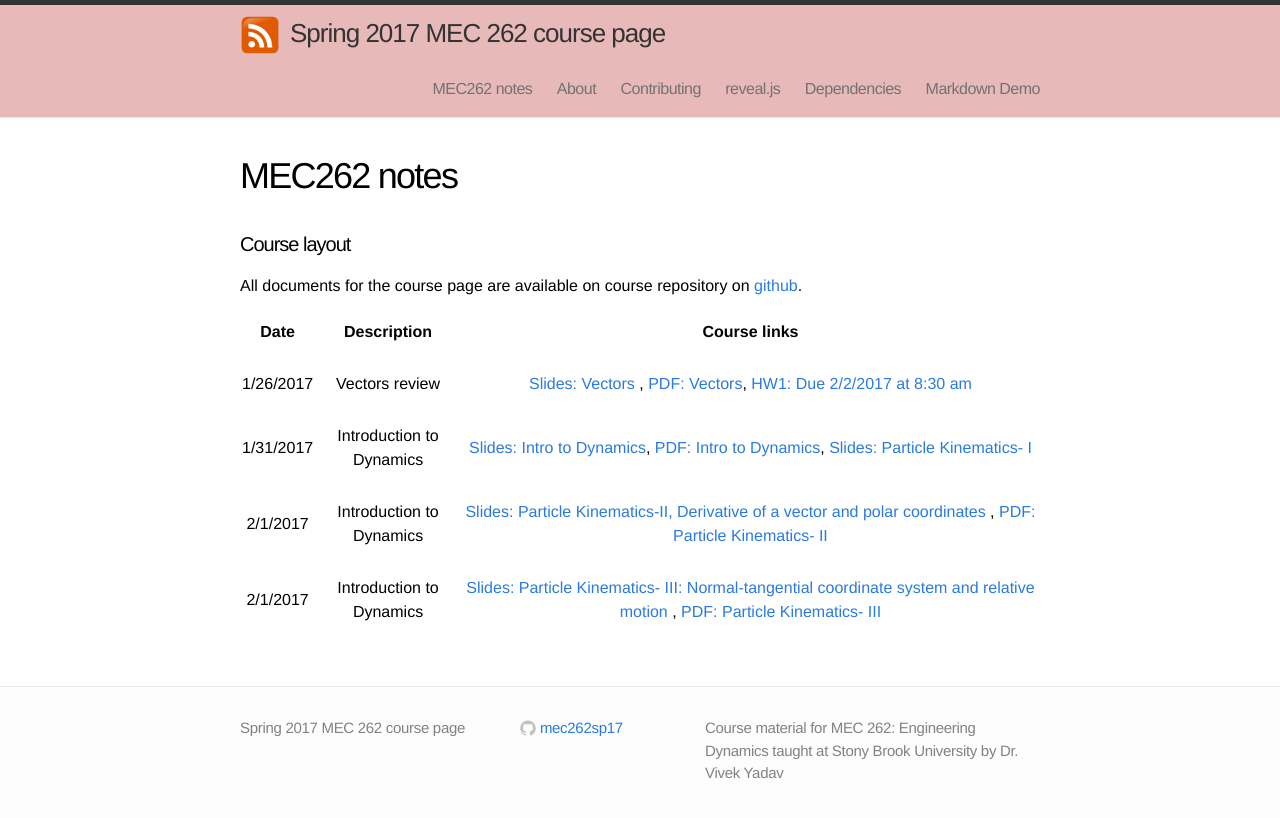
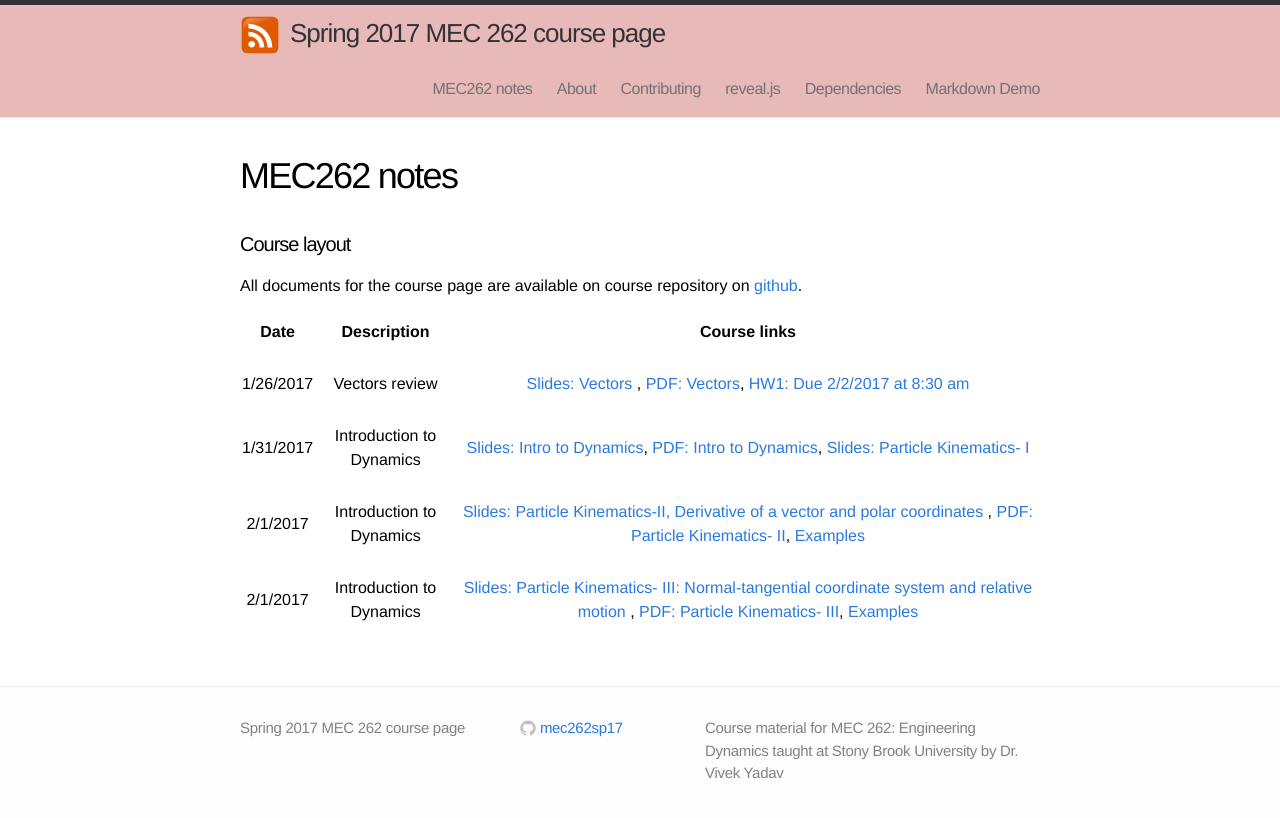
Before and after one commit to mec262sp17/mec262sp17.github.io, a Jekyll site: the page built from Course_materials.md, in a window 1280 px wide. Shown: the top 818 px of the page. Built offline with Jekyll 4.4.1, drawn with Linux system fonts in a browser that asks for light colours.

Commit message:
added example links

```diff
--- a/Course_materials.md
+++ b/Course_materials.md
@@ -19,6 +19,6 @@ All documents for the course page are available on course repository on [github]
 | | | |
 |       1/31/2017    |    Introduction to Dynamics |  [Slides: Intro to Dynamics](https://mec262sp17.github.io/Presentations/Ch1_Intro_to_Dynamics.html#/), [PDF: Intro to Dynamics](https://mec262sp17.github.io/Presentations/Ch1_Intro_to_Dynamics.pdf), [Slides: Particle Kinematics- I](https://mec262sp17.github.io/Presentations/Ch2_Particle_Kinematics.html#/)          |
 | | | |
-|       2/1/2017    |    Introduction to Dynamics |  [Slides: Particle Kinematics-II, Derivative of a vector and polar coordinates](https://mec262sp17.github.io/Presentations/Ch2_Particle_Kinematics_2.html#/)   , [PDF: Particle Kinematics- II](https://mec262sp17.github.io/Presentations/Ch2_Particle_Kinematics_2.pdf)        |
+|       2/1/2017    |    Introduction to Dynamics |  [Slides: Particle Kinematics-II, Derivative of a vector and polar coordinates](https://mec262sp17.github.io/Presentations/Ch2_Particle_Kinematics_2.html#/)   , [PDF: Particle Kinematics- II](https://mec262sp17.github.io/Presentations/Ch2_Particle_Kinematics_2.pdf), [Examples](https://mec262sp17.github.io/Notes/examples_212017_mec262.pdf)        |
 | | | |
-|       2/1/2017    |    Introduction to Dynamics |  [Slides: Particle Kinematics- III: Normal-tangential coordinate system and relative motion](https://mec262sp17.github.io/Presentations/Ch2_Particle_Kinematics_3.html#/)   , [PDF: Particle Kinematics- III](https://mec262sp17.github.io/Presentations/Ch2_Particle_Kinematics_3.pdf)        |
+|       2/1/2017    |    Introduction to Dynamics |  [Slides: Particle Kinematics- III: Normal-tangential coordinate system and relative motion](https://mec262sp17.github.io/Presentations/Ch2_Particle_Kinematics_3.html#/)   , [PDF: Particle Kinematics- III](https://mec262sp17.github.io/Presentations/Ch2_Particle_Kinematics_3.pdf), [Examples](https://mec262sp17.github.io/Notes/examples_252017_mec262.pdf)        |
```
